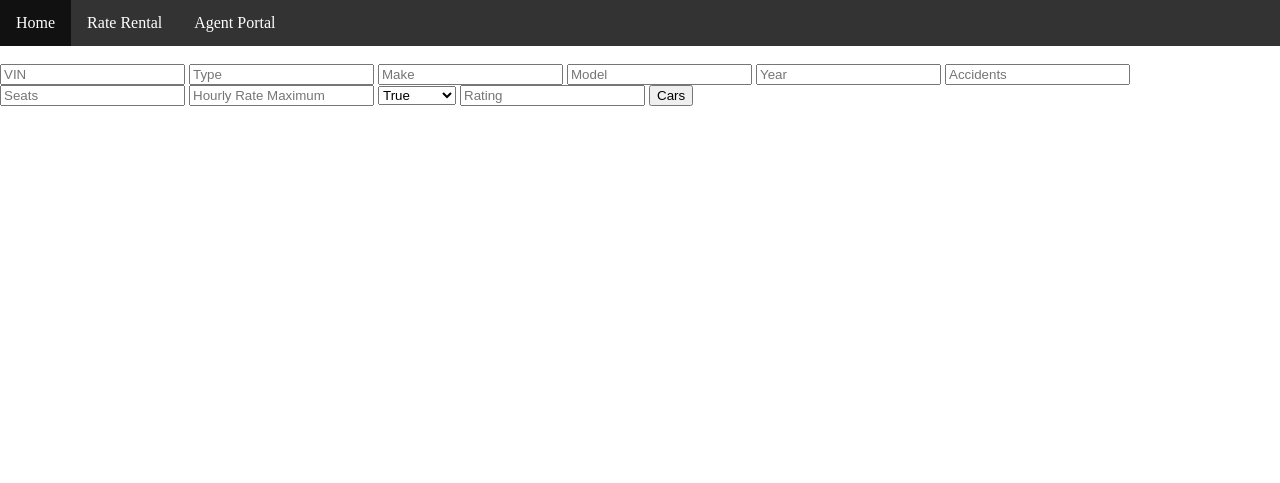
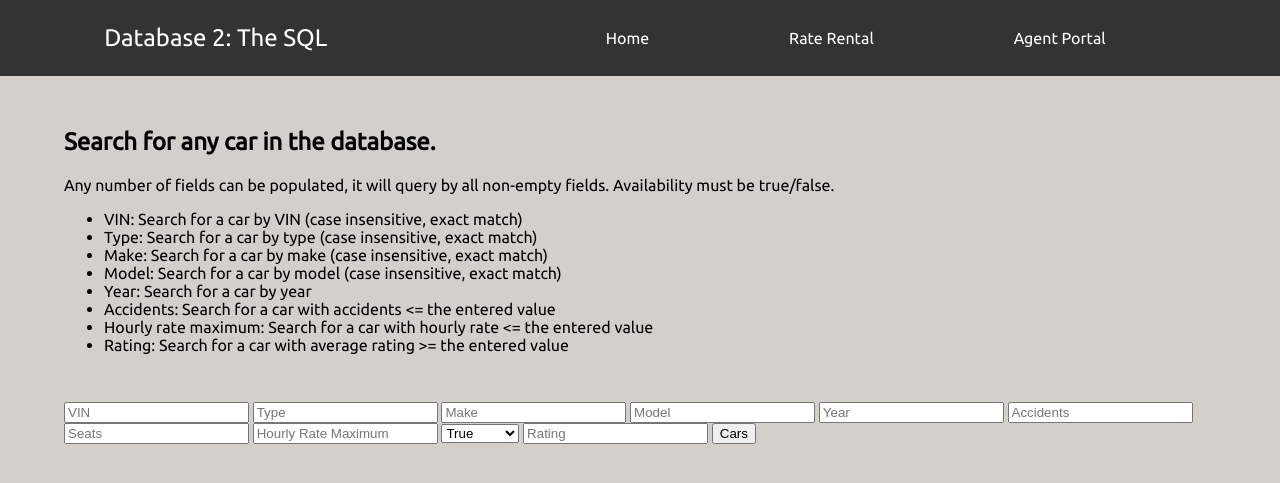
Before and after one commit to Leoism/CarRentalSystem, a Flask app: page / in a window 1280 px wide. Shown: the top 483 px of the page. Run offline with Flask 2, Linux system fonts and the light colour scheme; data that the repository does not hold is empty; some libraries are stand-ins or nearby versions.

Commit message:
did fancy styling things

```diff
--- a/app.py
+++ b/app.py
@@ -87,7 +87,7 @@ def add_rating():
         Creates rating associated with the rental and car being reviewed.
     """
     query = """ INSERT INTO RatingRecord (CarID, rentalNumber, rating)
-                VALUES ((SELECT RentalRecord.carID FROM RentalRecord WHERE rentalNumber = %s), %s , %s);"""
+                VALUES ((SELECT RentalRecord.carID FROM RentalRecord WHERE rentalNumber ILIKE %s), %s , %s);"""
     values = request.json
     # extract customer
     rental_record = values['rental_record']
@@ -141,7 +141,7 @@ def create_rental():
     check_avail_query = """
         SELECT availability
         FROM Car
-        WHERE Car.availability = 'true' AND Car.VIN = %s;
+        WHERE Car.availability = 'true' AND Car.VIN ILIKE %s;
     """
     try:
         conn = psycopg2.connect(DATABASE_DEFAULT)
@@ -166,8 +166,8 @@ def create_rental():
         WHERE carReturned IS NULL AND customerID = (
             SELECT ID
             FROM Customer
-            WHERE Customer.firstName = %(f_name)s
-                AND Customer.lastName = %(l_name)s
+            WHERE Customer.firstName ILIKE %(f_name)s
+                AND Customer.lastName ILIKE %(l_name)s
                 AND Customer.birthDate = %(b_day)s
         );
     """
@@ -186,17 +186,17 @@ def create_rental():
         if not hasattr(error, 'pgcode'):
             return MISC_ERROR_MSG, 500
         if error.pgcode == "23502":
-            return "The customer has not yet been registered into the database.", 500
+            return "No customer with the entered information exists in the database.", 500
         print(error)
         return "Error", 500
     # Second, we must create a rental record and a rental number
     rent_query = """
         INSERT INTO RentalRecord (CarID, CustomerID, carRented, expectedReturn, rentalNumber)
-        VALUES ((SELECT Car.ID FROM Car WHERE Car.VIN = %(car_vin)s),
+        VALUES ((SELECT Car.ID FROM Car WHERE Car.VIN ILIKE %(car_vin)s),
         (SELECT Customer.ID FROM Customer
-        WHERE Customer.firstName = %(f_name)s
-            AND Customer.lastName = %(l_name)s
-            AND Customer.licenseid = %(d_license)s
+        WHERE Customer.firstName ILIKE %(f_name)s
+            AND Customer.lastName ILIKE %(l_name)s
+            AND Customer.licenseid ILIKE %(d_license)s
             AND Customer.birthDate = %(b_day)s),
         %(todays_date)s, %(expected_ret)s, %(rental_num)s);
         """
@@ -219,7 +219,7 @@ def create_rental():
         if not hasattr(error, 'pgcode'):
             return MISC_ERROR_MSG, 500
         if error.pgcode == "23502":
-            return "The customer has not yet been registered into the database.", 500
+            return "No customer with the entered information exists in the database.", 500
         print(error)
         return "Error", 500
 
@@ -227,7 +227,7 @@ def create_rental():
     update_avail = """
         UPDATE Car
         SET availability = 'false'
-        WHERE Car.VIN = %s;
+        WHERE Car.VIN ILIKE %s;
         """
     try:
         # update the availability of the car to be unavialable
@@ -251,12 +251,12 @@ def get_rental_cost():
     returnQuery = """
         UPDATE RentalRecord
         SET carReturned = CURRENT_TIMESTAMP
-        WHERE rentalNumber = %s AND carReturned IS NULL;
+        WHERE rentalNumber ILIKE %s AND carReturned IS NULL;
     """
     availabilityQuery = """
         UPDATE Car
         SET availability = 't'
-        WHERE Car.id = (SELECT RentalRecord.carid FROM RentalRecord WHERE rentalNumber = %s AND carreturned IS NULL);
+        WHERE Car.id = (SELECT RentalRecord.carid FROM RentalRecord WHERE rentalNumber ILIKE %s AND carreturned IS NULL);
     """
     updateStatusQuery = """
         UPDATE RentalRecord
@@ -267,15 +267,15 @@ def get_rental_cost():
         END AS overtime
         FROM (SELECT EXTRACT(EPOCH FROM (RentalRecord.carReturned - RentalRecord.expectedReturn)/3600 * 75)::float AS overtime
         FROM RentalRecord
-        WHERE RentalRecord.RentalNumber = %s) AS Temp
+        WHERE RentalRecord.RentalNumber ILIKE %s) AS Temp
         GROUP BY Temp.overtime) AS T2
         JOIN (SELECT Tempy.initCost
         FROM (SELECT EXTRACT(EPOCH FROM (RentalRecord.carRented - RentalRecord.carReturned)/3600 * Car.hourlyRate * -1)::float AS initCost
         FROM RentalRecord
         JOIN Car on (RentalRecord.carID = Car.ID)
-        WHERE RentalRecord.RentalNumber = %s) AS Tempy
+        WHERE RentalRecord.RentalNumber ILIKE %s) AS Tempy
         GROUP BY Tempy.initCost) AS T1 ON TRUE)
-        WHERE RentalRecord.RentalNumber = %s
+        WHERE RentalRecord.RentalNumber ILIKE %s
         RETURNING totalCost;
     """
     conn = None
@@ -319,7 +319,7 @@ def query_rental():
             FROM RentalRecord
 	        JOIN Customer ON (Customer.id = RentalRecord.Customerid)
 	        JOIN Car ON (Car.id = RentalRecord.Carid)
-            WHERE RentalRecord.RentalNumber = %s;
+            WHERE RentalRecord.RentalNumber ILIKE %s;
             """
     try:
         conn = psycopg2.connect(DATABASE_DEFAULT)
@@ -341,7 +341,7 @@ def query_rental():
 def add_car():
 
     query = """ INSERT INTO Car (VIN, carType, make, model, year, numaccidents, seats, hourlyrate, availability)
-                VALUES (%s, %s, %s, %s, %s, %s, %s, %s, %s);"""
+                VALUES (%s, %s, %s, %s, %s, %s, %s, %s, true);"""
     values = request.json
 
     car = values['car']
@@ -354,14 +354,13 @@ def add_car():
     numaccidents = car['numaccidents']
     seats = car['seats']
     hourlyrate = car['hourlyrate']
-    availability = car['availability']
 
     conn = None
 
     try:
         conn = psycopg2.connect(DATABASE_DEFAULT)
         cur = conn.cursor()
-        cur.execute(query, (vin, carType, make, model, year, numaccidents, seats, hourlyrate, availability))
+        cur.execute(query, (vin, carType, make, model, year, numaccidents, seats, hourlyrate))
         conn.commit()
         cur.close()
     except (Exception, psycopg2.DatabaseError) as error:
@@ -416,7 +415,7 @@ def update_accidents():
     update_acid = """
         UPDATE Car
         SET numAccidents = numAccidents + 1
-        WHERE VIN = %(car_vin)s;
+        WHERE VIN ILIKE %(car_vin)s;
         """
     try:
         conn = psycopg2.connect(DATABASE_DEFAULT)
@@ -426,7 +425,7 @@ def update_accidents():
         })
         retval = cur.rowcount #apparently compares the values to make sure there is a match in the database
         if retval == 0:
-            return "That Car Does Not Exist", 500
+            return "That car does not exist.", 500
         conn.commit()
         cur.close()
     except (Exception, psycopg2.DatabaseError) as error:
@@ -462,13 +461,13 @@ def query_cars():
     else:
         show_car_query += 'Car.NumAccidents >= 0 '
     if filter['vin'] != '':
-        show_car_query += 'AND Car.VIN =  %(car_vin)s '
+        show_car_query += 'AND Car.VIN ILIKE  %(car_vin)s '
     if filter['name'] != '':
-        show_car_query += 'AND CarType.Name = %(car_name)s '
+        show_car_query += 'AND CarType.Name ILIKE %(car_name)s '
     if filter['make'] != '':
-        show_car_query += 'AND Car.Make = %(car_make)s '
+        show_car_query += 'AND Car.Make ILIKE %(car_make)s '
     if filter['model'] != '':
-        show_car_query += 'AND Car.Model = %(car_model)s '
+        show_car_query += 'AND Car.Model ILIKE %(car_model)s '
     if filter['year'] != '':
         show_car_query += 'AND Car.Year = %(car_year)s '
     if filter['seats'] != '':
@@ -590,7 +589,7 @@ def update_availability_status():
     updateStatusQuery = """
         UPDATE Car
         SET availability = %s
-        WHERE vin = %s;
+        WHERE vin ILIKE %s;
     """
     check_car_exists = """
         SELECT vin
--- a/static/scripts/agent_navigation_template.js
+++ b/static/scripts/agent_navigation_template.js
@@ -5,7 +5,10 @@
 class AgentNavigationBar extends HTMLElement {
   /** Sets the HTML for the NavigationBar element. */
   connectedCallback() {
-    this.innerHTML = `
+      this.innerHTML = `
+      <div class="logo">
+        <p>Database 2: The SQL</p>
+      </div>
       <ul id="nav-container">
         <li class="link-container"><a class="link" href="/">Home</a></li>
         <li class="link-container"><a class="link" href="/rent">Renting Tools</a></li>
--- a/static/scripts/customer_navigation_template.js
+++ b/static/scripts/customer_navigation_template.js
@@ -5,12 +5,17 @@
 class CustomerNavigationBar extends HTMLElement {
   /** Sets the HTML for the NavigationBar element. */
   connectedCallback() {
-    this.innerHTML = `
+      this.innerHTML = `
+      <nav>
+      <div class="logo">
+        <p>Database 2: The SQL</p>
+      </div>
       <ul id="nav-container">
         <li class="link-container"><a class="link" href="/">Home</a></li>
         <li class="link-container"><a class="link" href="/rate">Rate Rental</a></li>
         <li class="link-container"><a class="link" href="/login">Agent Portal</a></li>
-      </ul>`.trim();
+      </ul>
+      </nav>`.trim();
   }
 }
 
--- a/static/scripts/queryHelpers.js
+++ b/static/scripts/queryHelpers.js
@@ -154,11 +154,10 @@ async function addCar() {
   const numaccidents = document.getElementById('numaccidents').value;
   const seats = document.getElementById('seats').value;
   const hourlyrate = document.getElementById('hourlyrate').value;
-  const availability = document.getElementById('availability').checked;
 
   const options = {
     car: {
-      vin, cartype, make, model, year, numaccidents, seats, hourlyrate, availability
+      vin, cartype, make, model, year, numaccidents, seats, hourlyrate
     }
   };
 
@@ -354,7 +353,6 @@ async function updateAccidents() {
 
 
 }
-
 async function queryCars() {
     let vin = document.getElementById('car_vin').value;
     let name = document.getElementById('car_name').value;
@@ -389,3 +387,38 @@ async function queryCars() {
     });
     document.querySelector('html').innerHTML = response;
 }
+
+//async function queryCars() {
+//    let vin = document.getElementById('car_vin').value;
+//    let name = document.getElementById('car_name').value;
+//    let make = document.getElementById('car_make').value;
+//    let model = document.getElementById('car_model').value;
+//    let year = document.getElementById('car_year').value;
+//    let acc = document.getElementById('car_acc').value;
+//    let seats = document.getElementById('car_seats').value;
+//    let price = document.getElementById('car_price').value;
+//    let avail = document.getElementById('car_avail').value;
+//    let rate = document.getElementById('car_rate').value;
+//
+//    if (!vin) vin = ''
+//    if (!name) name = ''
+//    if (!make) make = ''
+//    if (!model) model = ''
+//    if (!year) year = ''
+//    if (!acc) acc = ''
+//    if (!seats) seats = ''
+//    if (!price) price = ''
+//    if (!avail) avail = ''
+//    if (!rate) rate = ''
+//    const options = {
+//        filter: {
+//            vin, name, make, model, year, acc, seats, price, avail, rate
+//        }
+//    };
+//
+//    const response = await fetch('/queryCars?search=' + encodeURIComponent(JSON.stringify(options)), {
+//    }).then((res) => {
+//        return res.text()
+//    });
+//    document.querySelector('html').innerHTML = response;
+//}
--- a/static/styles/navbar.css
+++ b/static/styles/navbar.css
@@ -3,19 +3,31 @@
   margin: 0;
   padding: 0;
   overflow: hidden;
-  background-color: #333;
+  display: flex;
+  justify-content: space-around;
+  width: 50%;
+}
+
+nav {
+    display: flex;
+    justify-content: space-around;
+    align-items: center;
+    min-height: 7vh;
+    background-color: #333;
 }
 
 .link-container {
-  float: left;
+  float: right;
 }
 
 .link-container .link {
   display: block;
+  position: relative;
   color: white;
   text-align: center;
   padding: 14px 16px;
   text-decoration: none;
+  font-size: 16px;
 }
 
 .link-container .link:hover {
@@ -36,3 +48,8 @@ td {
 body {
   margin: 0 auto;
 }
+
+.logo {
+    color: white;
+    font-size: 24px;
+}
--- /dev/null
+++ b/static/styles/style.css
@@ -0,0 +1,18 @@
+body {
+    font-family: 'Ubuntu',sans-serif;
+    background-color: #D3D0CB;
+}
+.container {
+    width: 90%;
+    margin: auto;
+    padding-top: 2rem;
+}
+.indexinput {
+    width: 100%;
+}
+tbody tr:hover {
+    background: #6E8898;
+}
+th {
+    font-size: 1.2rem;
+}
--- a/templates/index.html
+++ b/templates/index.html
@@ -5,10 +5,47 @@
     <script type="text/javascript" src="/static/scripts/queryHelpers.js"></script>
     <script type="text/javascript" src="/static/scripts/customer_navigation_template.js"></script>
     <link rel="stylesheet" href="/static/styles/navbar.css">
+    <link rel="stylesheet" href="/static/styles/style.css">
+    <!--<link rel="preconnect" href="https://fonts.gstatic.com">-->
+    <link href="https://fonts.googleapis.com/css2?family=Ubuntu:wght@300;400&display=swap" rel="stylesheet">
 </head>
 
 <body>
     <customer-nav-bar></customer-nav-bar>
+    <div class='container'>
+        <h2>Search for any car in the database.</h2>
+        <p>Any number of fields can be populated, it will query by all non-empty fields. Availability must be true/false.</p>
+        <ul>
+            <li>VIN: Search for a car by VIN (case insensitive, exact match)</li>
+            <li>Type: Search for a car by type (case insensitive, exact match)</li>
+            <li>Make: Search for a car by make (case insensitive, exact match)</li>
+            <li>Model: Search for a car by model (case insensitive, exact match)</li>
+            <li>Year: Search for a car by year</li>
+            <li>Accidents: Search for a car with accidents <= the entered value</li>
+            <li>Hourly rate maximum: Search for a car with hourly rate <= the entered value</li>
+            <li>Rating: Search for a car with average rating >= the entered value</li>
+        </ul>
+    </div>
+    <div class='container'>
+        <div class='indexinput'>
+            <input id="car_vin" placeholder="VIN">
+            <input id="car_name" placeholder="Type">
+            <input id="car_make" placeholder="Make">
+            <input id="car_model" placeholder="Model">
+            <input id="car_year" placeholder="Year" type="number">
+            <input id="car_acc" placeholder="Accidents" type="number">
+            <input id="car_seats" placeholder="Seats" type="number">
+            <input id="car_price" placeholder="Hourly Rate Maximum" type="number">
+            <select id="car_avail">
+                <option disabled>Avalibility</option>
+                <option value="true">True</option>
+                <option value="false">False</option>
+            </select>
+            <input id="car_rate" placeholder="Rating" type="number">
+            <button onclick="queryCars()" id="car-button">Cars</button>
+        </div>
+    </div>
+    <div class="container">
         <div class='div_outer'>
             <table style="width: 100%;">
                 <tr>
@@ -25,24 +62,7 @@
                 {% endfor %}
             </table>
         </div>
-
-    <br />
-    <input id="car_vin" placeholder="VIN">
-    <input id="car_name" placeholder="Type">
-    <input id="car_make" placeholder="Make">
-    <input id="car_model" placeholder="Model">
-    <input id="car_year" placeholder="Year">
-    <input id="car_acc" placeholder="Accidents">
-    <input id="car_seats" placeholder="Seats">
-    <input id="car_price" placeholder="Hourly Rate Maximum">
-    <select id="car_avail">
-        <option disabled>Avalibility</option>
-        <option value="true">True</option>
-        <option value="false">False</option>
-    </select>
-    <input id="car_rate" placeholder="Rating">
-    <button onclick="queryCars()" id="car-button">Cars</button>
-    <br />
+    </div>
 
 </body>
 
--- a/templates/rate.html
+++ b/templates/rate.html
@@ -13,3 +13,6 @@
   <hr>
   <button onclick="rateRental()">Rate</button>
 </div>
+<body>
+    <p>Rental number: case insensitive</p>
+</body>
--- a/templates/rentalSuccess.html
+++ b/templates/rentalSuccess.html
@@ -1,4 +1,5 @@
 <script type="text/javascript" src="/static/scripts/agent_navigation_template.js"></script>
+<link rel="stylesheet" href="/static/styles/navbar.css">
 <agent-nav-bar></agent-nav-bar>
 <div>
   <h1>Rental Confirmation</h1>
```
Also changed, not shown: templates/addCustomer.html (+57 -1 lines), templates/car.html (+4 -3 lines), templates/rent.html (+11 -1 lines), templates/updateAvailabilityStatus.html (deleted, +0 -12 lines), 1 other file. Lines whose indentation alone changed are shown as unchanged.
